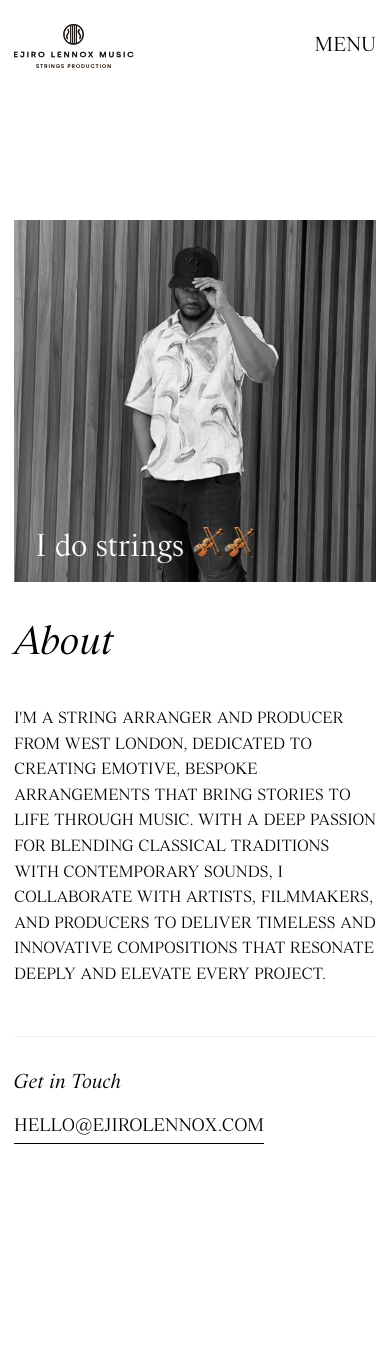
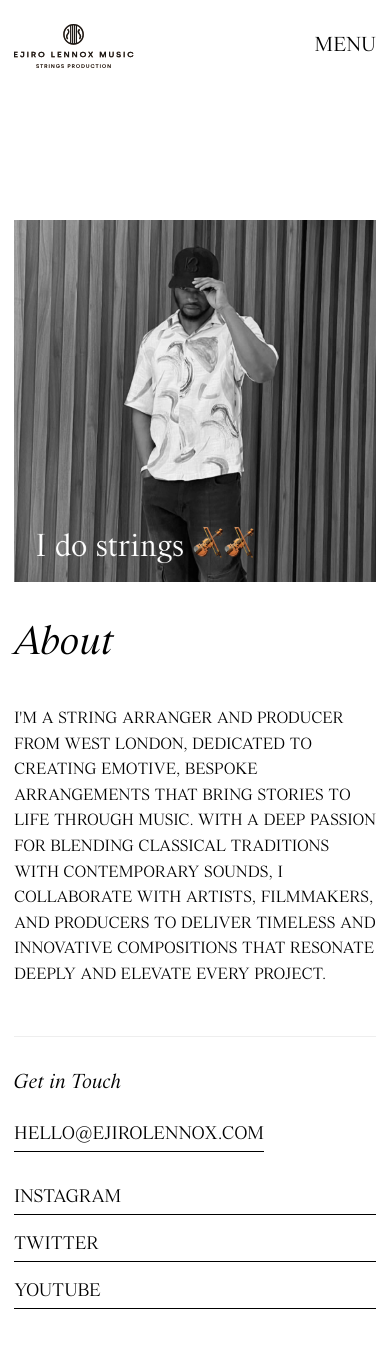
Before and after one commit to ejiro1994/vue-agency-menu-gsap-animation, a Vue app: page /about in a window 390 px wide. Shown: the top 1348 px of the page. Before the commit the page ends 1216 px from the top, so only its background shows below. Built offline with nearby package versions, Linux system fonts and the light colour scheme.

Commit message:
Update App.vue project title, enhance AboutPage.vue contact section with social links, and improve MusicPage.vue content description for better clarity and user engagement.

```diff
--- a/src/App.vue
+++ b/src/App.vue
@@ -18,7 +18,7 @@ const projects: Project[] = [
     color: '#000000'
   },
   {
-    title: 'films',
+    title: 'film scores',
     src: 'films.png',
     color: '#8C8C8C'
   },
--- a/src/views/AboutPage.vue
+++ b/src/views/AboutPage.vue
@@ -12,10 +12,23 @@
                 innovative compositions that resonate deeply and elevate every project.
             </p>
             <div class="contact-section mt-12 mb-8">
-                <h2 class="text-xl font-kormelink italic mb-4">Get in Touch</h2>
-                <a href="mailto:hello@ejirolennox.com" class="email-link font-kormelink text-lg hover:opacity-70 transition-opacity uppercase">
-                    hello@ejirolennox.com
-                </a>
+                <h2 class="text-xl font-kormelink italic mb-6">Get in Touch</h2>
+                <div class="contact-links space-y-4">
+                    <a href="mailto:hello@ejirolennox.com" class="contact-link font-kormelink text-lg hover:opacity-70 transition-opacity uppercase block">
+                        hello@ejirolennox.com
+                    </a>
+                    <div class="social-links flex gap-6 pt-4">
+                        <a href="https://instagram.com/ejirolennox" target="_blank" rel="noopener noreferrer" class="contact-link font-kormelink text-lg hover:opacity-70 transition-opacity uppercase">
+                            Instagram
+                        </a>
+                        <a href="https://twitter.com/ejirolennox" target="_blank" rel="noopener noreferrer" class="contact-link font-kormelink text-lg hover:opacity-70 transition-opacity uppercase">
+                            Twitter
+                        </a>
+                        <a href="https://youtube.com/@ejirolennox" target="_blank" rel="noopener noreferrer" class="contact-link font-kormelink text-lg hover:opacity-70 transition-opacity uppercase">
+                            Youtube
+                        </a>
+                    </div>
+                </div>
             </div>
         </div>
     </div>
@@ -59,11 +72,18 @@
     padding-top: 2rem;
 }
 
-.email-link {
+.contact-link {
     display: inline-block;
     text-decoration: none;
     color: #000;
     border-bottom: 1px solid currentColor;
     padding-bottom: 2px;
 }
+
+@media (max-width: 640px) {
+    .social-links {
+        flex-direction: column;
+        gap: 1rem;
+    }
+}
 </style>
--- a/src/views/MusicPage.vue
+++ b/src/views/MusicPage.vue
@@ -1,10 +1,9 @@
 <template>
     <div class="page-container">
         <MediaCarousel ref="carousel" />
-        <h1 class="page-title font-kormelink italic mt-4"><span class="italic fancy-text text-5xl">R</span>ecordings</h1>
+        <h1 class="page-title font-kormelink italic mt-4 text-base">Featured String Arrangements</h1>
         <p class="font-kormelink italic text-base px-4 text-gray-500 mb-8">
-            I craft emotionally resonant string arrangements that amplify creativity and
-            transforms songs.
+            Bring Your Music to Life with Emotionally Captivating String Arrangements.
         </p>
         <div class="content-container">
             <Playlist />
@@ -38,7 +37,7 @@ provide('goToSlide', goToSlide)
 }
 
 .page-title {
-    font-size: 2.5rem;
+    font-size: 2rem;
     margin-bottom: 2rem;
     font-weight: 300;
     padding: 0 14px;
```
